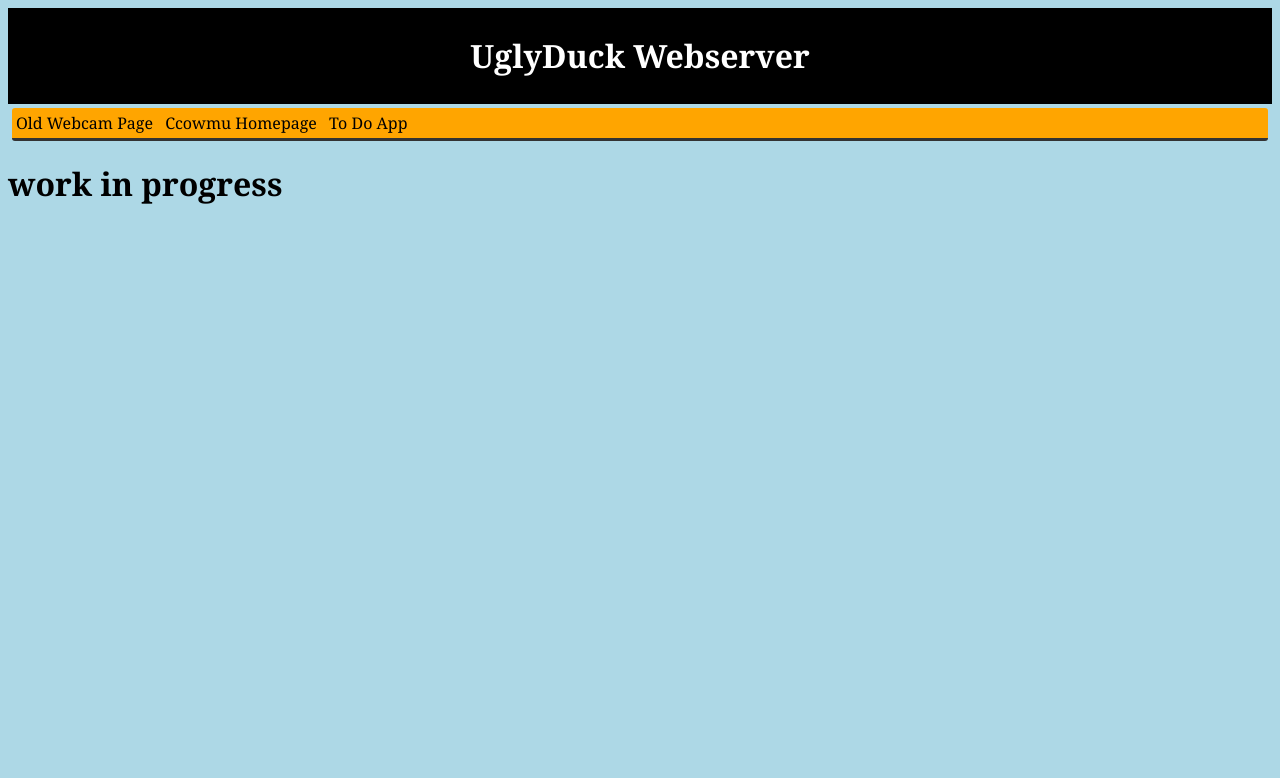
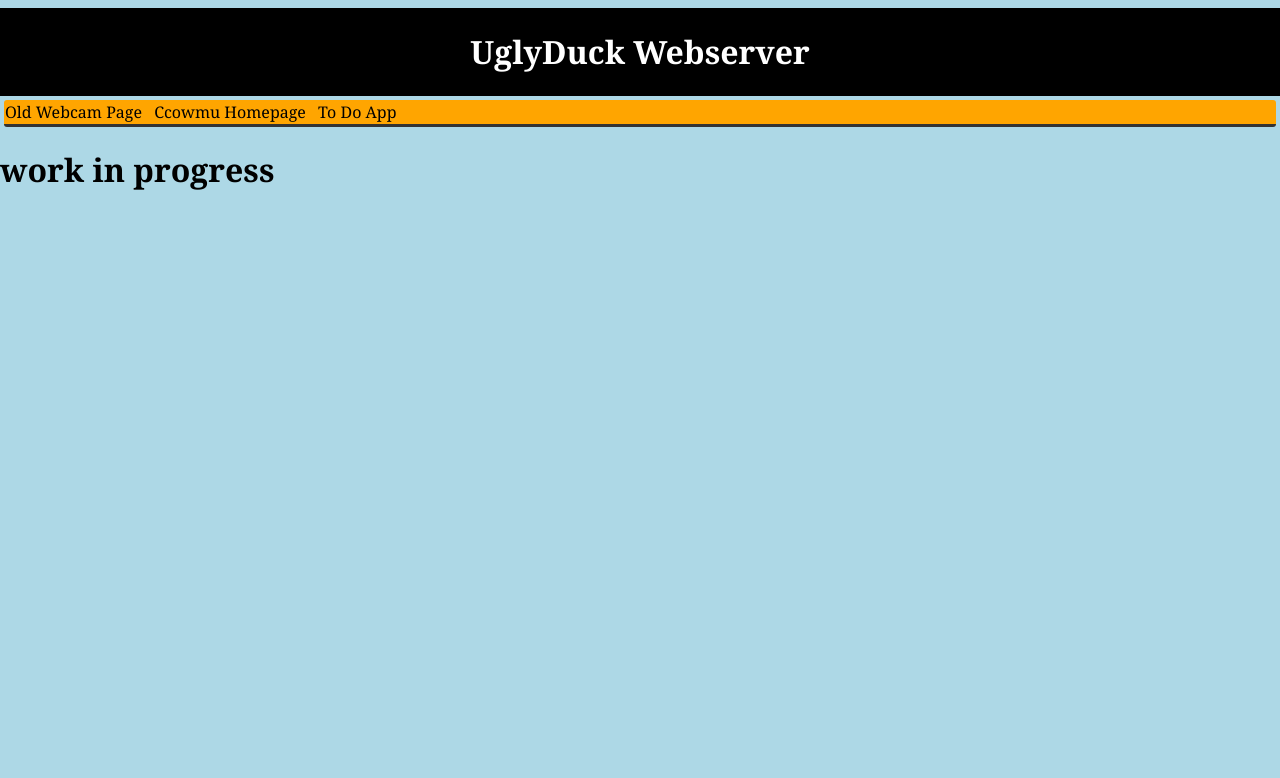
Before and after one commit to blakewrege/www, a PHP site: page / in a window 1280 px wide. Shown: the top 778 px of the page. Run offline with PHP 8.4, Linux system fonts and the light colour scheme.

Commit message:
fixing padding

```diff
--- a/stylesheet.css
+++ b/stylesheet.css
@@ -9,8 +9,7 @@ p.ex {
     margin-left: 600px;
 }
 
-//body {
-	max-width: 900px;
+body {
 	margin-left: auto;
 	margin-right: auto;
 }
@@ -18,7 +17,7 @@ p.ex {
 tr, .box {
 	border-bottom: #333333 solid 3px;
 	border-radius: 3px;
-	padding: 4px;
+	padding: 1px;
 }
 
 tr {
@@ -83,5 +82,5 @@ a:hover {
     background-color:black;
     color:white;
     text-align:center;
-    padding:5px;
+    padding:1px;
 }
```
